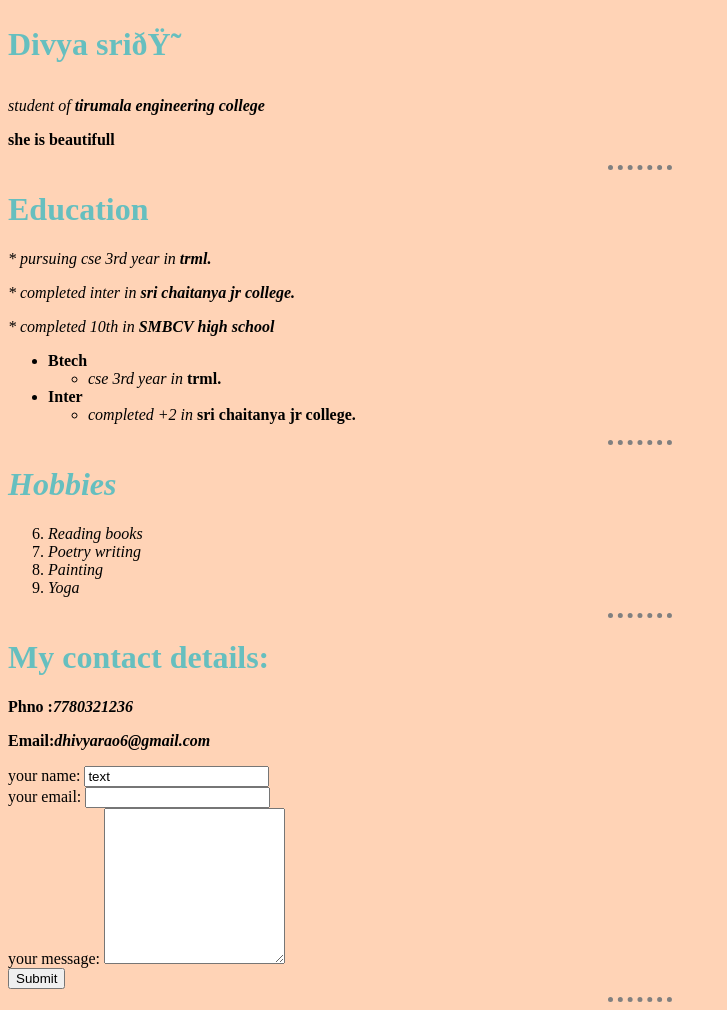
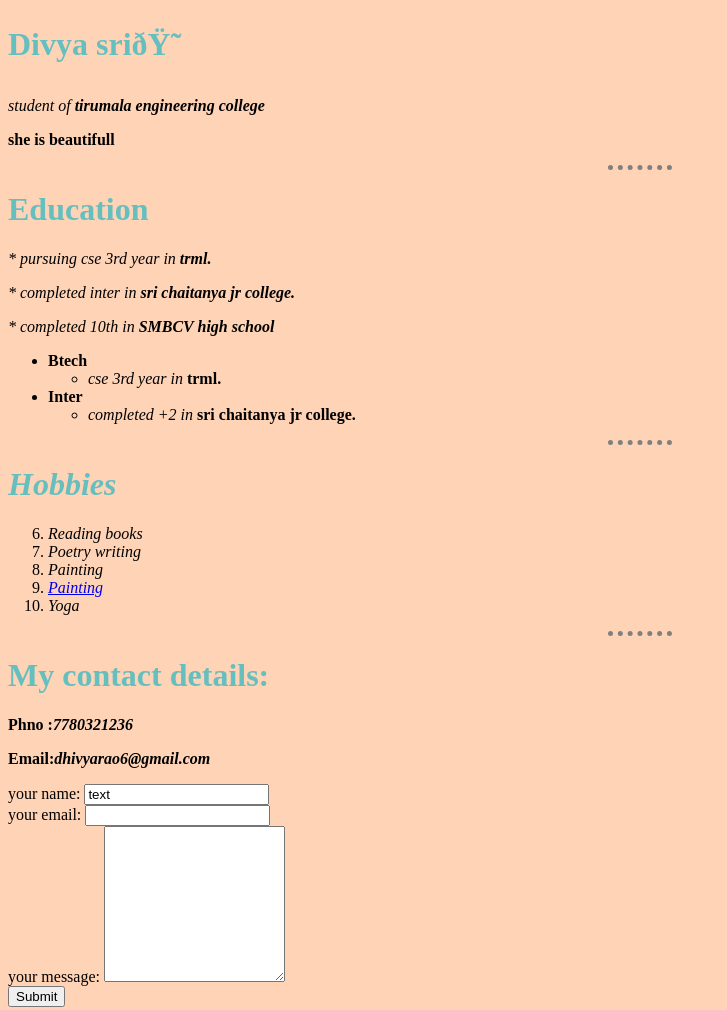
Before and after one commit to Divya6-boop/wesite, a plain HTML site: page index.html in a window 1280 px wide. Shown: the top 1010 px of the page, without its empty margins (0-727 px from the left). Drawn offline with Linux system fonts and the light colour scheme.

Commit message:
Add files via upload

```diff
--- a/index.html
+++ b/index.html
@@ -46,6 +46,7 @@
       <li value="6"><em>Reading books</em></li>
       <li><em>Poetry writing</em></li>
       <li><em>Painting</em></li>
+      <li><em><a href="https://www.bing.com/images/search?view=detailV2&ccid=C6s%2b7Nq6&id=CCCF036DD55619833FFA6B9AD86312669948C4D4&thid=OIP.C6s-7Nq6lIdC8YZ_VJ1FSwHaF7&mediaurl=https%3a%2f%2fchesapeakeartscenternews.files.wordpress.com%2f2014%2f05%2f17-copy.jpg&exph=2400&expw=3000&q=arts&simid=607993289254636666&selectedIndex=10&ajaxhist=0.jpg">Painting</a></em></li>
       <li><em>Yoga</em></li>
     </ol>
     <hr>
```
